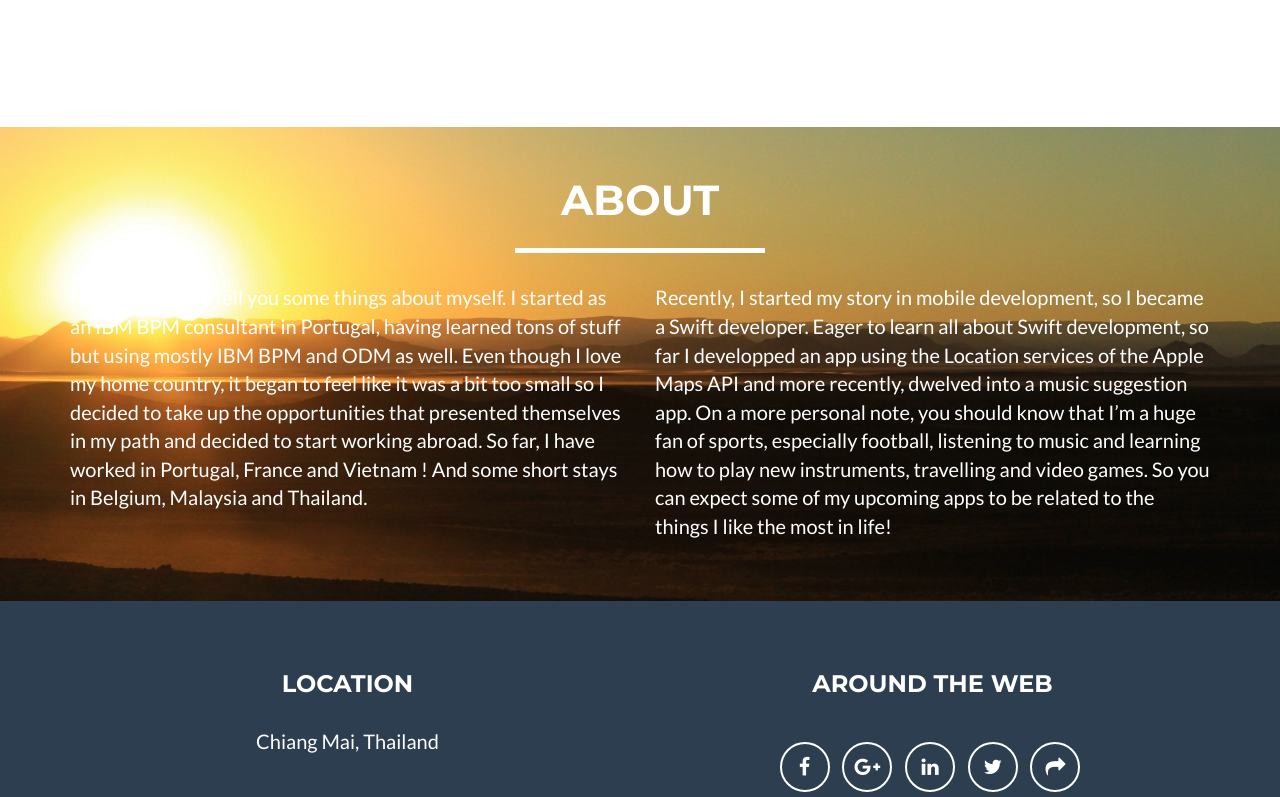
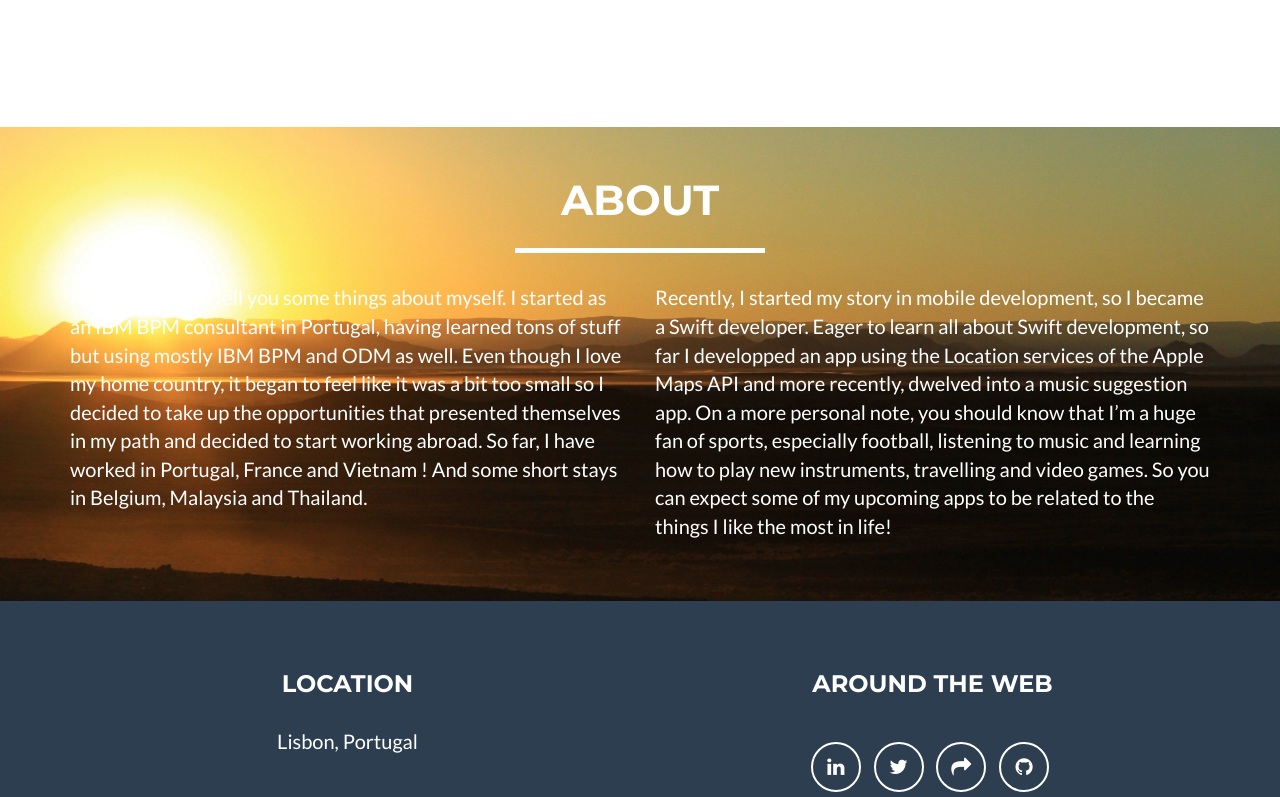
Before and after one commit to Kageeee/Kageeee.github.io, a website: page index.html in a window 1280 px wide. Shown: the part 2003-2800 px from the top of the page. Drawn offline with nearby package versions, Linux system fonts and the light colour scheme.

Commit message:
Added git

```diff
--- a/index.html
+++ b/index.html
@@ -74,7 +74,7 @@
                         <div class="intro-text">
                             <h1 class="name">Miguel Alcântara</h1>
                             <hr class="star-light">
-                            <span class="skills">IBM BPM/ODM Consultant - iOS Developer</span>
+                            <span class="skills">iOS Developer</span>
                         </div>
                     </div>
                 </div>
@@ -148,25 +148,22 @@ On a more personal note, you should know that I’m a huge fan of sports, especi
                 <div class="row">
                     <div class="footer-col col-md-6">
                         <h3>Location</h3>
-                        <p>Chiang Mai, Thailand</p>
+                        <p>Lisbon, Portugal</p>
                     </div>
                     <div class="footer-col col-md-6">
                         <h3>Around the Web</h3>
                         <ul class="list-inline">
                             <li>
-                                <a href="https://www.facebook.com/migralcantara" class="btn-social btn-outline"><span class="sr-only">Facebook</span><i class="fa fa-fw fa-facebook"></i></a>
-                            </li>
-                            <li>
-                                <a href="https://plus.google.com/u/0/101254467594691450614" class="btn-social btn-outline"><span class="sr-only">Google Plus</span><i class="fa fa-fw fa-google-plus"></i></a>
-                            </li>
-                            <li>
-                                <a href="https://www.linkedin.com/in/miguel-alcantara-68158859/" class="btn-social btn-outline"><span class="sr-only">Linked In</span><i class="fa fa-fw fa-linkedin"></i></a>
+                                <a href="https://www.linkedin.com/in/miguel-p-alcantara/" class="btn-social btn-outline"><span class="sr-only">Linked In</span><i class="fa fa-fw fa-linkedin"></i></a>
                             </li>
                             <li>
                                 <a href="https://twitter.com/MigPAlcantara" class="btn-social btn-outline"><span class="sr-only">Twitter</span><i class="fa fa-fw fa-twitter"></i></a>
                             </li>
                             <li>
                                 <a href="mailto:malcantara.fl@gmail.com" class="btn-social btn-outline"><span class="sr-only">Mail</span><i class="fa fa-fw fa-mail-forward"></i></a>
+                            </li>
+                            <li>
+                                <a href="https://twitter.com/mrpcalcantara" class="btn-social btn-outline"><span class="sr-only">Mail</span><i class="fa fa-fw fa-github"></i></a>
                             </li>
                         </ul>
                     </div>
```
